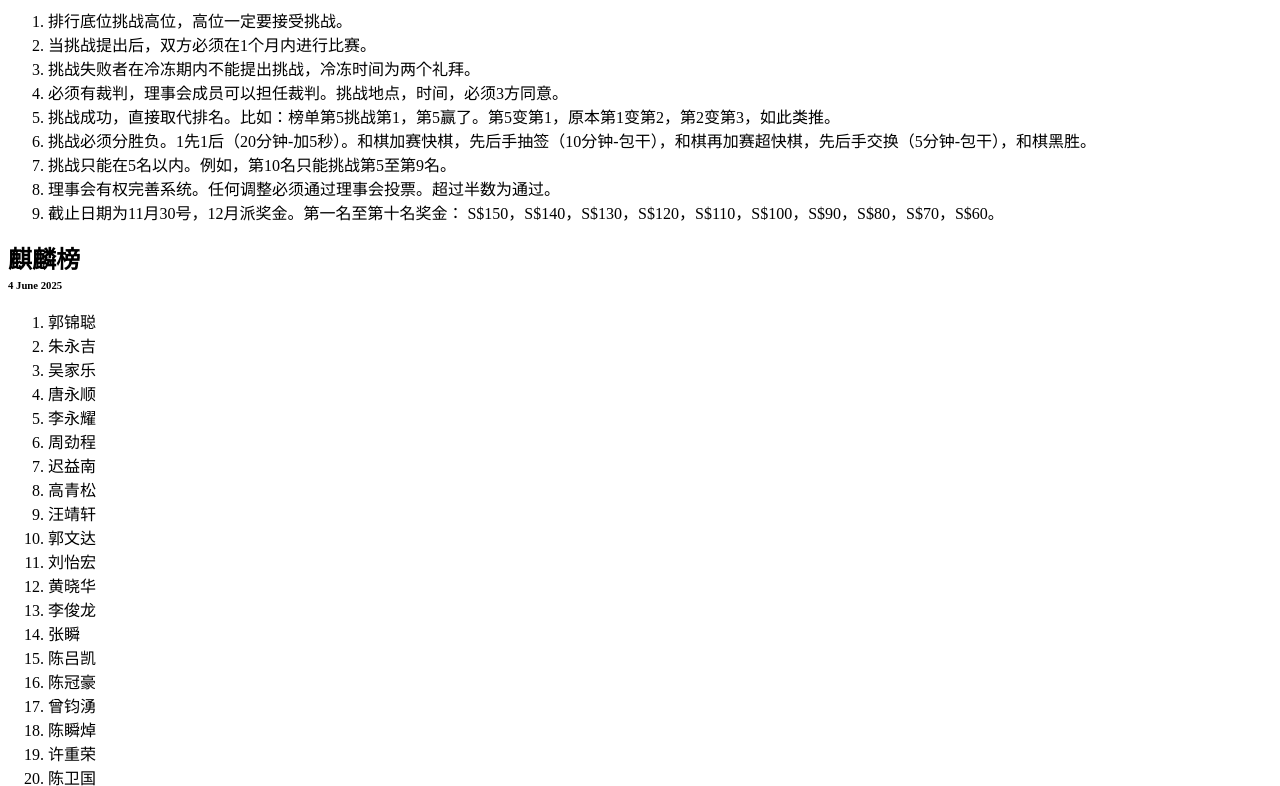
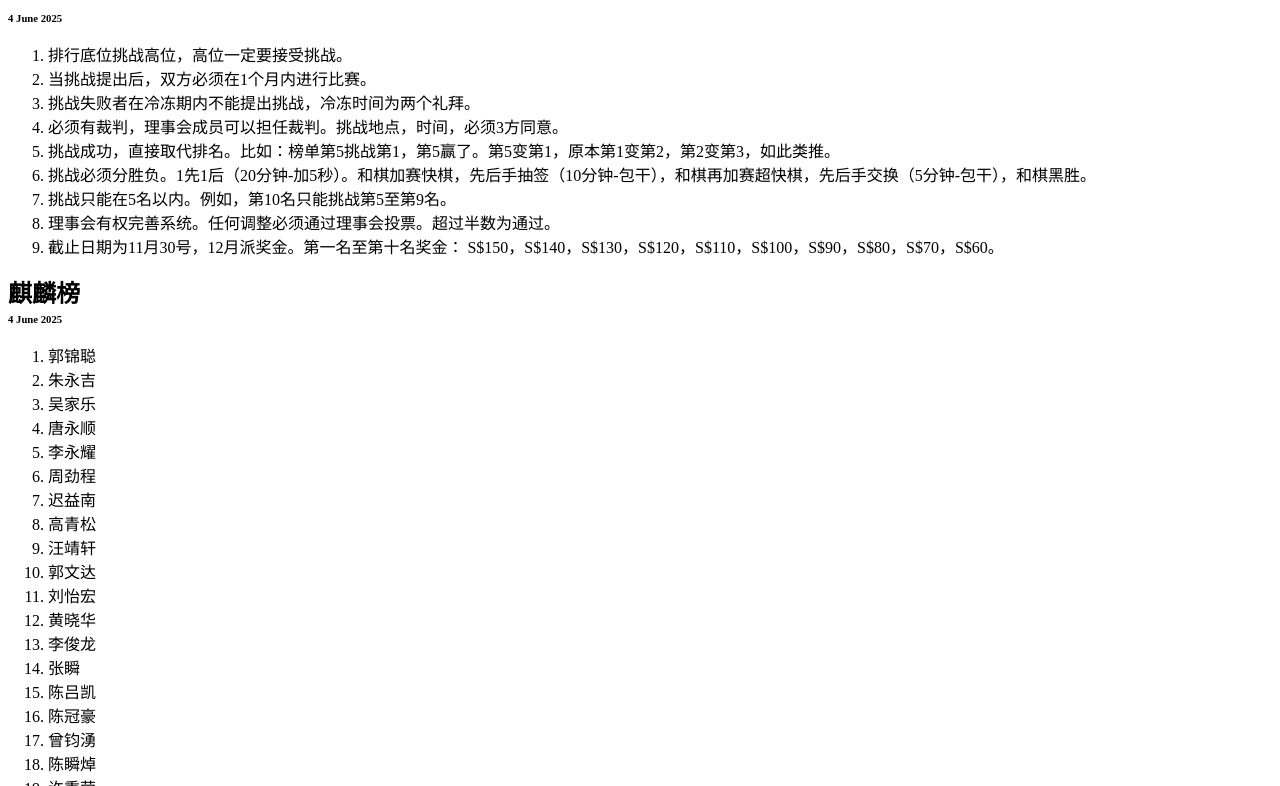
Before and after one commit to Vincent-Thong/xiangqi, a plain HTML site: page ranking.html in a window 1280 px wide. Shown: the part 142-928 px from the top of the page. Drawn offline with Linux system fonts and the light colour scheme; a script that the page names is missing.

Commit message:
Update ranking.html

```diff
--- a/ranking.html
+++ b/ranking.html
@@ -19,6 +19,7 @@
 
   <div>
     <h1>规则</h1>
+    <h6>4 June 2025</h6>
     <ol>
       <li>排行底位挑战高位，高位一定要接受挑战。</li>
       <li>当挑战提出后，双方必须在1个月内进行比赛。</li>
```
